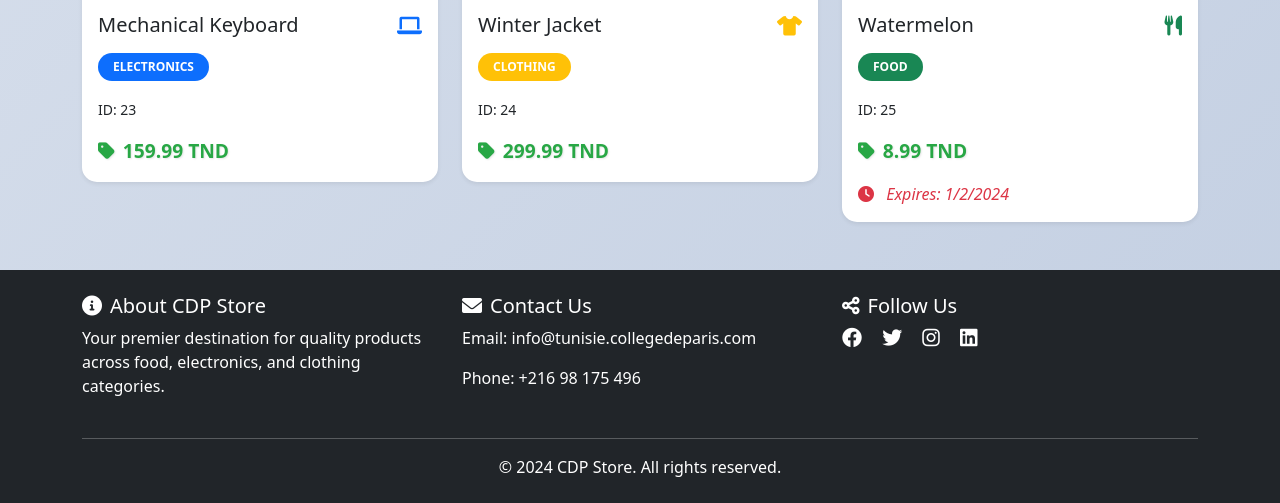
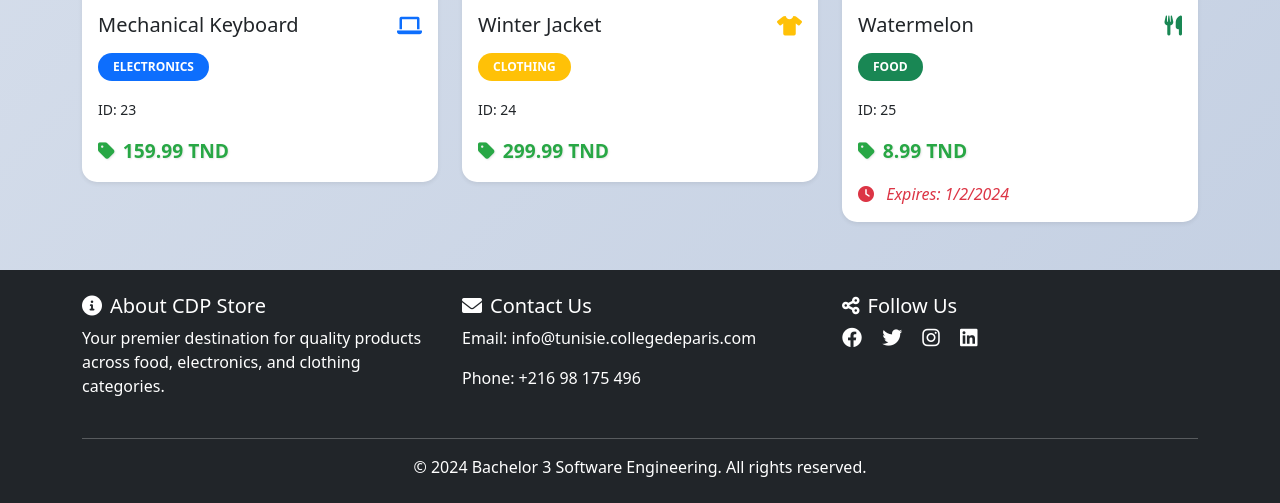
Before and after one commit to bouzayenilyes/CDP_Store, a plain HTML site: page index.html in a window 1280 px wide. Shown: the part 3670-4173 px from the top of the page. Drawn offline with nearby package versions, Linux system fonts and the light colour scheme.

Commit message:
Change copyright footer

```diff
--- a/index.html
+++ b/index.html
@@ -111,7 +111,7 @@
             </div>
             <hr class="mt-4">
             <div class="text-center">
-                <p class="mb-0">&copy; 2024 CDP Store. All rights reserved.</p>
+                <p class="mb-0">&copy; 2024 Bachelor 3 Software Engineering. All rights reserved.</p>
             </div>
         </div>
     </footer>
```
